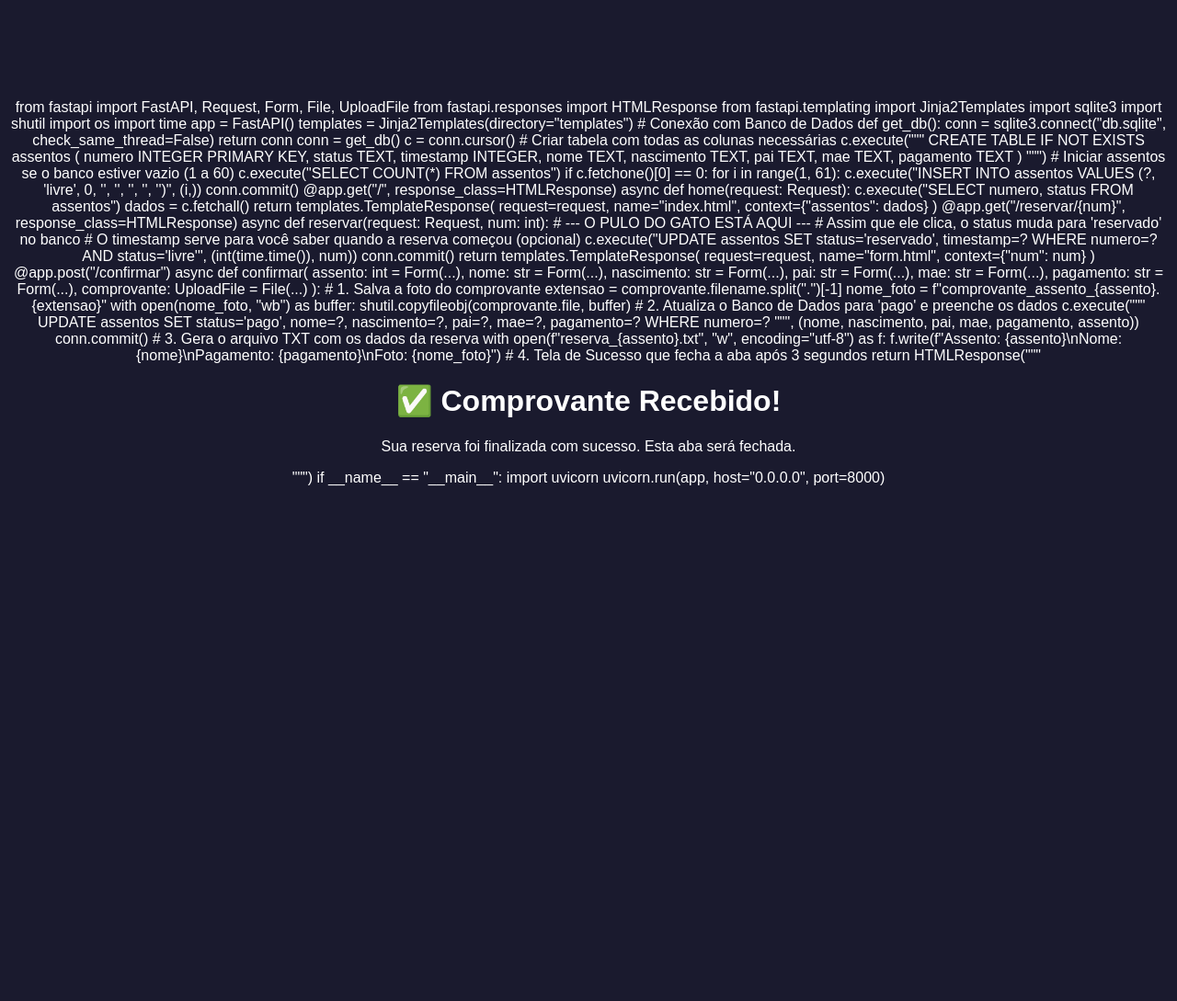
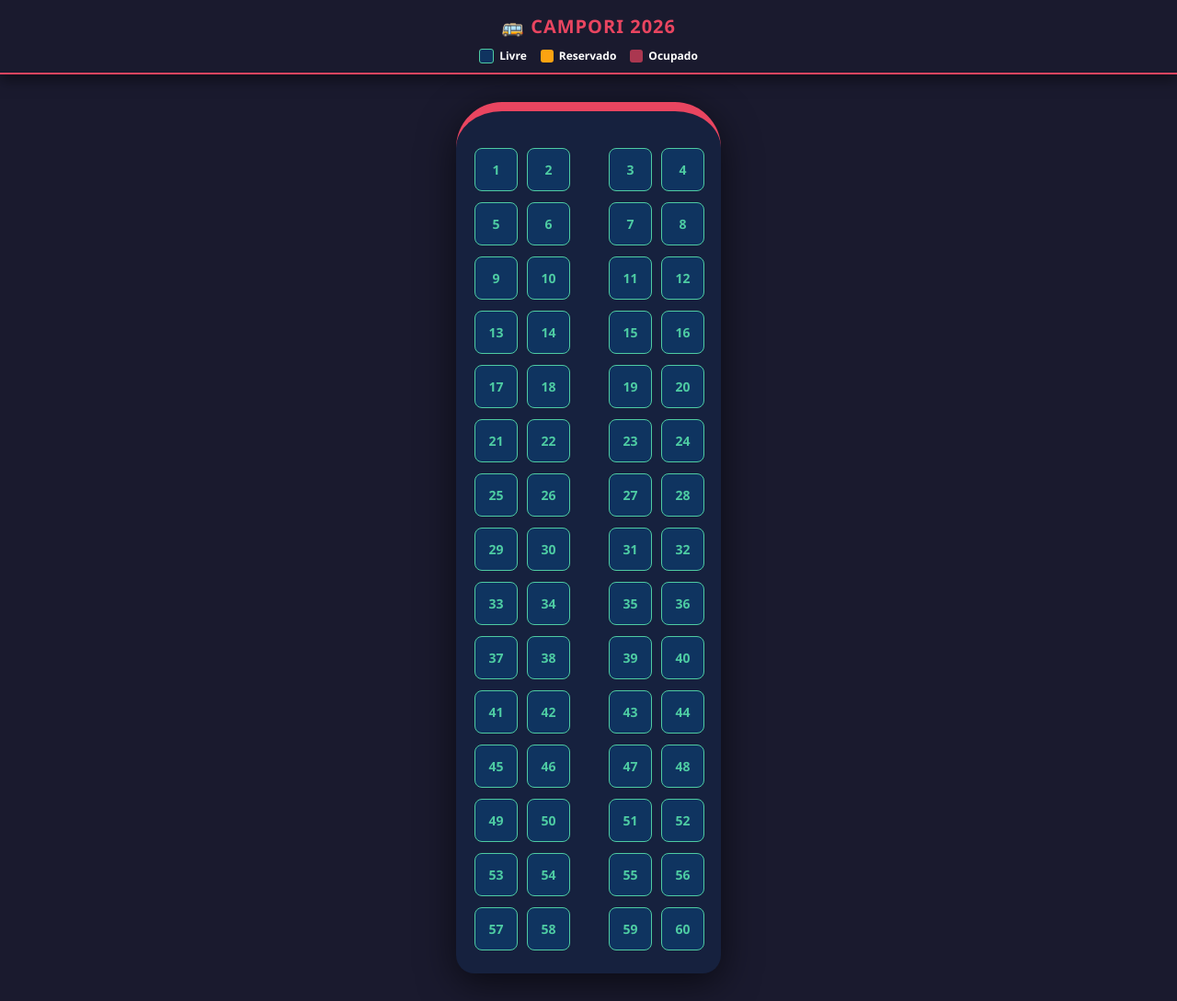
Before and after one commit to 938164/BusCampori, a FastAPI app: page / in a window 1280 px wide. Shown: the whole page at 92% size. Before the commit the page ends 529 px from the top, so only its background shows below. Run offline with FastAPI, Linux system fonts and the light colour scheme; data comes from the database, SQL or seed files in the repository.

Commit message:
Add files via upload

```diff
--- a/templates/index.html
+++ b/templates/index.html
@@ -1,102 +1,136 @@
-from fastapi import FastAPI, Request, Form, File, UploadFile
-from fastapi.responses import HTMLResponse
-from fastapi.templating import Jinja2Templates
-import sqlite3
-import shutil
-import os
-import time
+<!DOCTYPE html>
+<html lang="pt-br">
+<head>
+    <meta charset="UTF-8">
+    <meta name="viewport" content="width=device-width, initial-scale=1">
+    <title>Reserva de Assentos - Campori 2026</title>
+    <style>
+        body {
+            font-family: 'Segoe UI', Tahoma, Geneva, Verdana, sans-serif;
+            background: #1a1a2e;
+            color: white;
+            margin: 0;
+            padding: 0;
+            display: flex;
+            flex-direction: column;
+            align-items: center;
+        }
 
-app = FastAPI()
-templates = Jinja2Templates(directory="templates")
+        /* CONTAINER FIXO (TUDO QUE FICA NO TOPO) */
+        .header-fixo {
+            position: sticky;
+            top: 0;
+            width: 100%;
+            background: #1a1a2e;
+            z-index: 1000;
+            border-bottom: 2px solid #e94560;
+            box-shadow: 0 5px 15px rgba(0,0,0,0.5);
+            padding-bottom: 10px;
+        }
 
-# Conexão com Banco de Dados
-def get_db():
-    conn = sqlite3.connect("db.sqlite", check_same_thread=False)
-    return conn
+        h1 {
+            margin: 15px 0 10px 0;
+            font-size: 20px;
+            color: #e94560;
+            text-align: center;
+            text-transform: uppercase;
+            letter-spacing: 1px;
+        }
 
-conn = get_db()
-c = conn.cursor()
+        .legend {
+            display: flex;
+            flex-direction: row;
+            justify-content: center;
+            gap: 15px;
+        }
 
-# Criar tabela com todas as colunas necessárias
-c.execute("""
-CREATE TABLE IF NOT EXISTS assentos (
-    numero INTEGER PRIMARY KEY,
-    status TEXT,
-    timestamp INTEGER,
-    nome TEXT,
-    nascimento TEXT,
-    pai TEXT,
-    mae TEXT,
-    pagamento TEXT
-)
-""")
+        .item { display: flex; align-items: center; gap: 6px; font-size: 12px; font-weight: bold; }
+        .dot { width: 14px; height: 14px; border-radius: 3px; }
 
-# Iniciar assentos se o banco estiver vazio (1 a 60)
-c.execute("SELECT COUNT(*) FROM assentos")
-if c.fetchone()[0] == 0:
-    for i in range(1, 61):
-        c.execute("INSERT INTO assentos VALUES (?, 'livre', 0, '', '', '', '', '')", (i,))
-    conn.commit()
+        /* Cores da Legenda */
+        .dot.livre { background: #0f3460; border: 1px solid #4ecca3; }
+        .dot.reservado { background: #fca311; }
+        .dot.pago { background: #e94560; }
 
-@app.get("/", response_class=HTMLResponse)
-async def home(request: Request):
-    c.execute("SELECT numero, status FROM assentos")
-    dados = c.fetchall()
-    return templates.TemplateResponse(
-        request=request, name="index.html", context={"assentos": dados}
-    )
+        /* CONTEÚDO DO ÔNIBUS */
+        .bus-wrapper {
+            padding: 30px 10px;
+            display: flex;
+            justify-content: center;
+            width: 100%;
+        }
 
-@app.get("/reservar/{num}", response_class=HTMLResponse)
-async def reservar(request: Request, num: int):
-    # --- O PULO DO GATO ESTÁ AQUI ---
-    # Assim que ele clica, o status muda para 'reservado' no banco
-    # O timestamp serve para você saber quando a reserva começou (opcional)
-    c.execute("UPDATE assentos SET status='reservado', timestamp=? WHERE numero=? AND status='livre'", (int(time.time()), num))
-    conn.commit()
+        .bus-container {
+            background: #16213e;
+            padding: 40px 20px 25px 20px;
+            border-radius: 50px 50px 20px 20px;
+            border-top: 10px solid #e94560;
+            box-shadow: 0 10px 40px rgba(0,0,0,0.6);
+            display: inline-block;
+        }
 
-    return templates.TemplateResponse(
-        request=request, name="form.html", context={"num": num}
-    )
+        .bus-grid {
+            display: grid;
+            grid-template-columns: repeat(2, 45px) 20px repeat(2, 45px);
+            gap: 12px;
+            justify-content: center;
+        }
 
-@app.post("/confirmar")
-async def confirmar(
-    assento: int = Form(...),
-    nome: str = Form(...),
-    nascimento: str = Form(...),
-    pai: str = Form(...),
-    mae: str = Form(...),
-    pagamento: str = Form(...),
-    comprovante: UploadFile = File(...)
-):
-    # 1. Salva a foto do comprovante
-    extensao = comprovante.filename.split(".")[-1]
-    nome_foto = f"comprovante_assento_{assento}.{extensao}"
-    with open(nome_foto, "wb") as buffer:
-        shutil.copyfileobj(comprovante.file, buffer)
+        .seat {
+            width: 45px;
+            height: 45px;
+            display: flex;
+            align-items: center;
+            justify-content: center;
+            border-radius: 8px;
+            cursor: pointer;
+            font-size: 14px;
+            font-weight: bold;
+            transition: 0.3s;
+            user-select: none;
+        }
 
-    # 2. Atualiza o Banco de Dados para 'pago' e preenche os dados
-    c.execute("""
-        UPDATE assentos
-        SET status='pago', nome=?, nascimento=?, pai=?, mae=?, pagamento=?
-        WHERE numero=?
-    """, (nome, nascimento, pai, mae, pagamento, assento))
-    conn.commit()
+        .livre { background: #0f3460; border: 1px solid #4ecca3; color: #4ecca3; }
+        .livre:hover { background: #4ecca3; color: #1a1a2e; transform: scale(1.1); }
+        .reservado { background: #fca311; color: #14213d; }
+        .pago { background: #e94560; color: white; cursor: not-allowed; opacity: 0.7; }
 
-    # 3. Gera o arquivo TXT com os dados da reserva
-    with open(f"reserva_{assento}.txt", "w", encoding="utf-8") as f:
-        f.write(f"Assento: {assento}\nNome: {nome}\nPagamento: {pagamento}\nFoto: {nome_foto}")
+        .corredor { width: 20px; }
 
-    # 4. Tela de Sucesso que fecha a aba após 3 segundos
-    return HTMLResponse("""
-        <html>
-            <body style='background:#1a1a2e;color:white;text-align:center;padding-top:100px;font-family:sans-serif;'>
-                <h1>✅ Comprovante Recebido!</h1>
-                <p>Sua reserva foi finalizada com sucesso. Esta aba será fechada.</p>
-                <script>setTimeout(()=>window.close(), 3000)</script>
-            </body>
-        </html>
-    """)
+        @media (max-width: 480px) {
+            .seat { width: 42px; height: 42px; }
+            .bus-grid { grid-template-columns: repeat(2, 42px) 15px repeat(2, 42px); }
+            h1 { font-size: 18px; }
+        }
+    </style>
+</head>
+<body>
 
-if __name__ == "__main__":
-    import uvicorn
-    uvicorn.run(app, host="0.0.0.0", port=8000)
+    <div class="header-fixo">
+        <h1>🚌 Campori 2026</h1>
+        <div class="legend">
+            <div class="item"><div class="dot livre"></div> Livre</div>
+            <div class="item"><div class="dot reservado"></div> Reservado</div>
+            <div class="item"><div class="dot pago"></div> Ocupado</div>
+        </div>
+    </div>
+
+    <div class="bus-wrapper">
+        <div class="bus-container">
+            <div class="bus-grid">
+                {% for a in assentos %}
+                    <div class="seat {{a[1]}}"
+                         onclick="if('{{a[1]}}' == 'livre') { window.location.href='/reservar/{{a[0]}}'; } else { alert('Ocupado!'); }">
+                        {{a[0]}}
+                    </div>
+
+                    {% if loop.index % 2 == 0 and loop.index % 4 != 0 %}
+                        <div class="corredor"></div>
+                    {% endif %}
+                {% endfor %}
+            </div>
+        </div>
+    </div>
+
+</body>
+</html>
```
